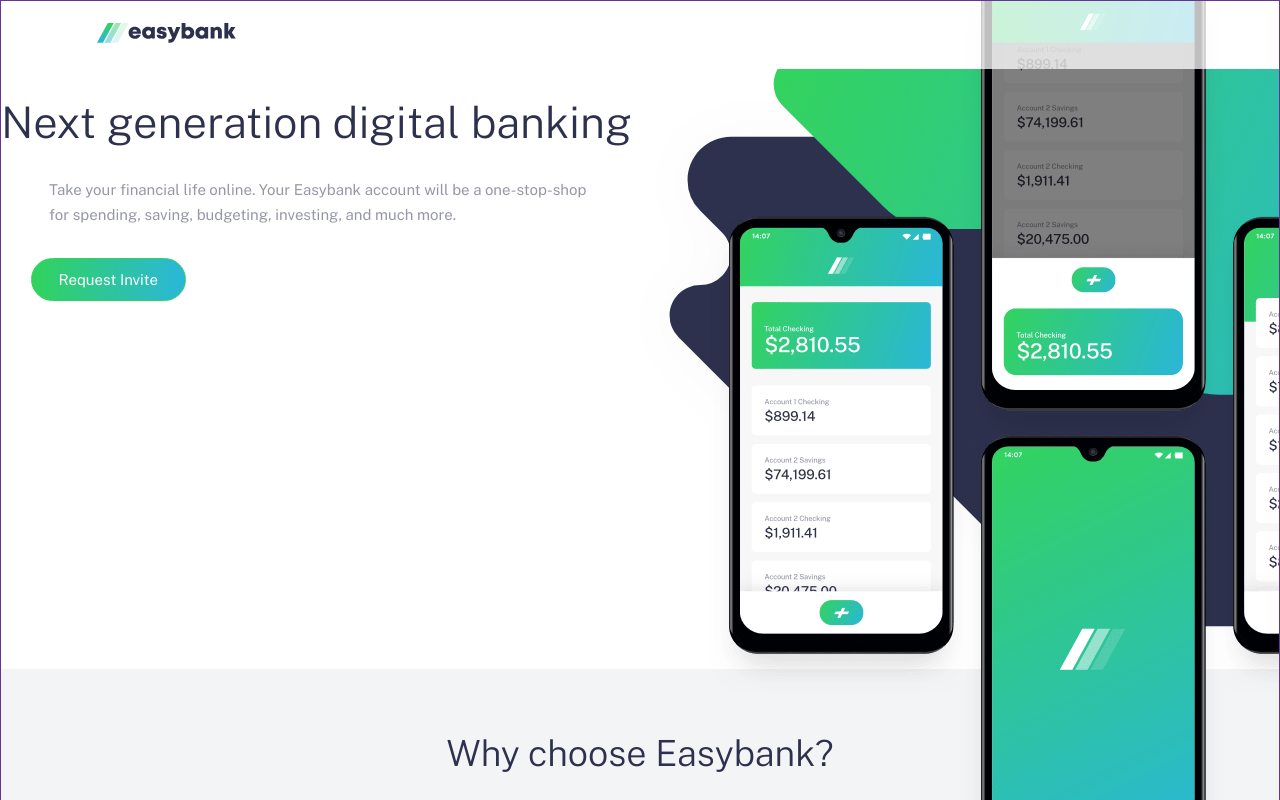
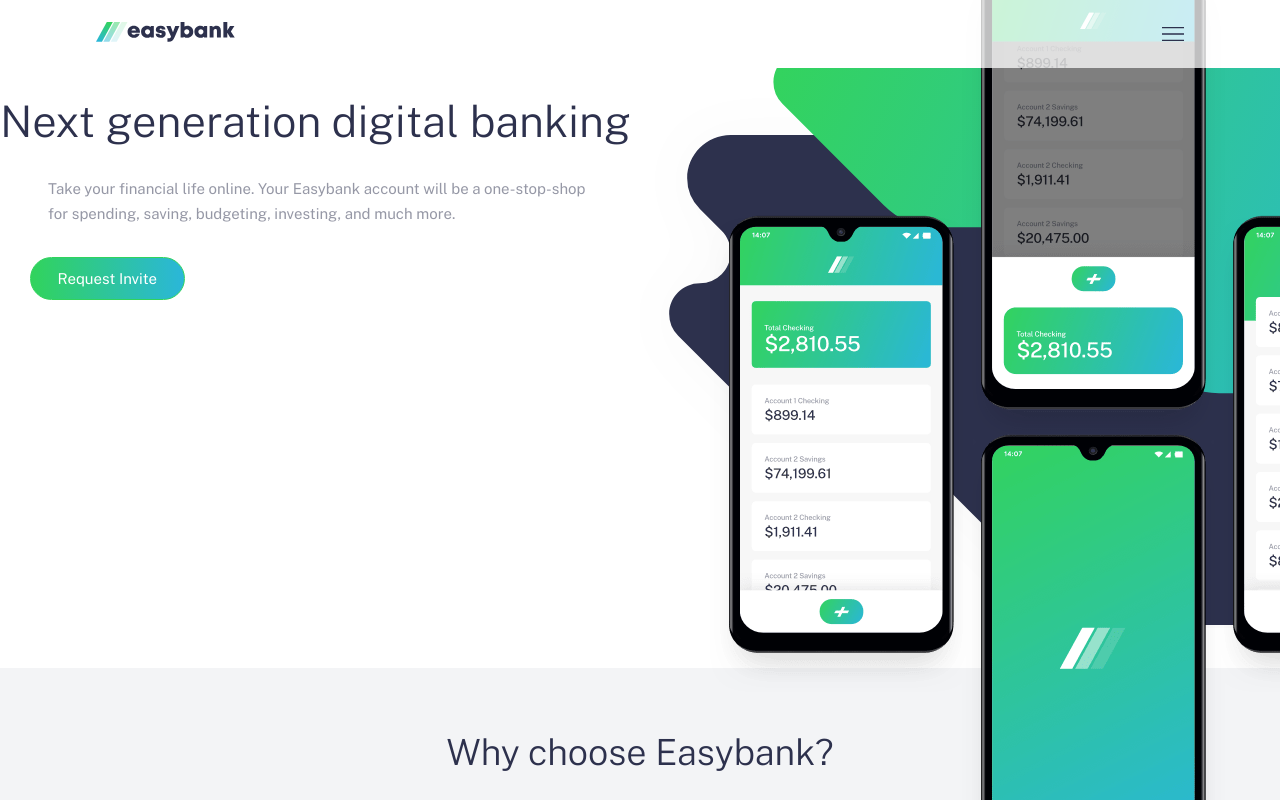
Before and after one commit to NateOs/easybank, a React (Create React App) app: page / in a window 1280 px wide. Shown: the top 800 px of the page. Built offline with nearby package versions, Linux system fonts and the light colour scheme.

Commit message:
catered to various media vwports

```diff
--- a/src/styles/App.scss
+++ b/src/styles/App.scss
@@ -72,23 +72,84 @@ a:visited {
 *
 */
 @media (max-width: 1024px) {
+  //   .desktop-image {
+  //     display: none;
+  //   }
+  // }
+
+
+
+  //   /*
+  // *
+  //               Navbar
+  // *
+  // */
+  //   // Nav
+  //   .nav {
+  //     height: 4.5em;
+  //     position: relative;
+  //     z-index: 1;
+  //     background: $transparent-white;
+  //     color: $primary-dark-blue;
+  //     &__menu {
+  //       display: none;
+  //     }
+  //   }
+
+
+
+
+}
+
+// Media Queries
+
+// above or equal to tablet mode
+@include media("<tablet") {
+  // remove desktop image on tablets and mobile
   .desktop-image {
     display: none;
   }
 }
 
-@media (min-width: 700px) {
-  .main {
-    border: solid rebeccapurple 1px;
-    overflow: auto;
+// grey area b/n tablet and phone
+@include media(">=tablet", "<=desktop") {
+
+  .nav {
+    height: 4.5em;
+    position: relative;
+    z-index: 1;
+    background: $transparent-white;
+    color: $primary-dark-blue;
+    &__menu {
+      display: block;
+    }
+  }
+  .hero {
+    display: flex;
+    flex-direction: row-reverse;
+    &__text {
+      width: 50vw;
+      text-align: left;
+    }
+    &__image {
+      height: 70vh;
+      width: 50%;
+      background: url(../images/bg-intro-desktop.svg) no-repeat;
+      background-position: right -23vw bottom -7vh;
+      background-size: 150%;
+    }
   }
 
-  /*
-*
-              Navbar
-*
-*/
-  // Nav
+  .desktop-image {
+    position: relative;
+    left: 5.5vw;
+    top: -12vh;
+  }
+
+}
+// greater than or desktop
+@include media(">=desktop") {
+
   .nav {
         height: 4.5em;
         position: relative;
@@ -100,11 +161,6 @@ a:visited {
         }
       }
 
-  /*
-*
-              Hero
-*
-*/
   .hero {
     display: flex;
     flex-direction: row-reverse;
@@ -116,7 +172,7 @@ a:visited {
       height: 70vh;
       width: 50%;
       background: url(../images/bg-intro-desktop.svg) no-repeat;
-      background-position: right -23vw  bottom -7vh;
+      background-position: right -23vw bottom -7vh;
       background-size: 150%;
     }
   }
@@ -126,8 +182,10 @@ a:visited {
     left: 5.5vw;
     top: -12vh;
   }
+  .main {
+    overflow: auto;
+  }
 
-  // Grid specs for list items
   .grid {
         display: grid;
         grid-template-columns: repeat(4, minmax(auto, 20em));
@@ -140,4 +198,12 @@ a:visited {
         display: flex;
         justify-content: space-around;
       }
+
 }
+
+
+
+
+// // greater than or desktop
+// @include media(">=HD") {
+// }
```
Lines whose indentation alone changed are shown as unchanged.
